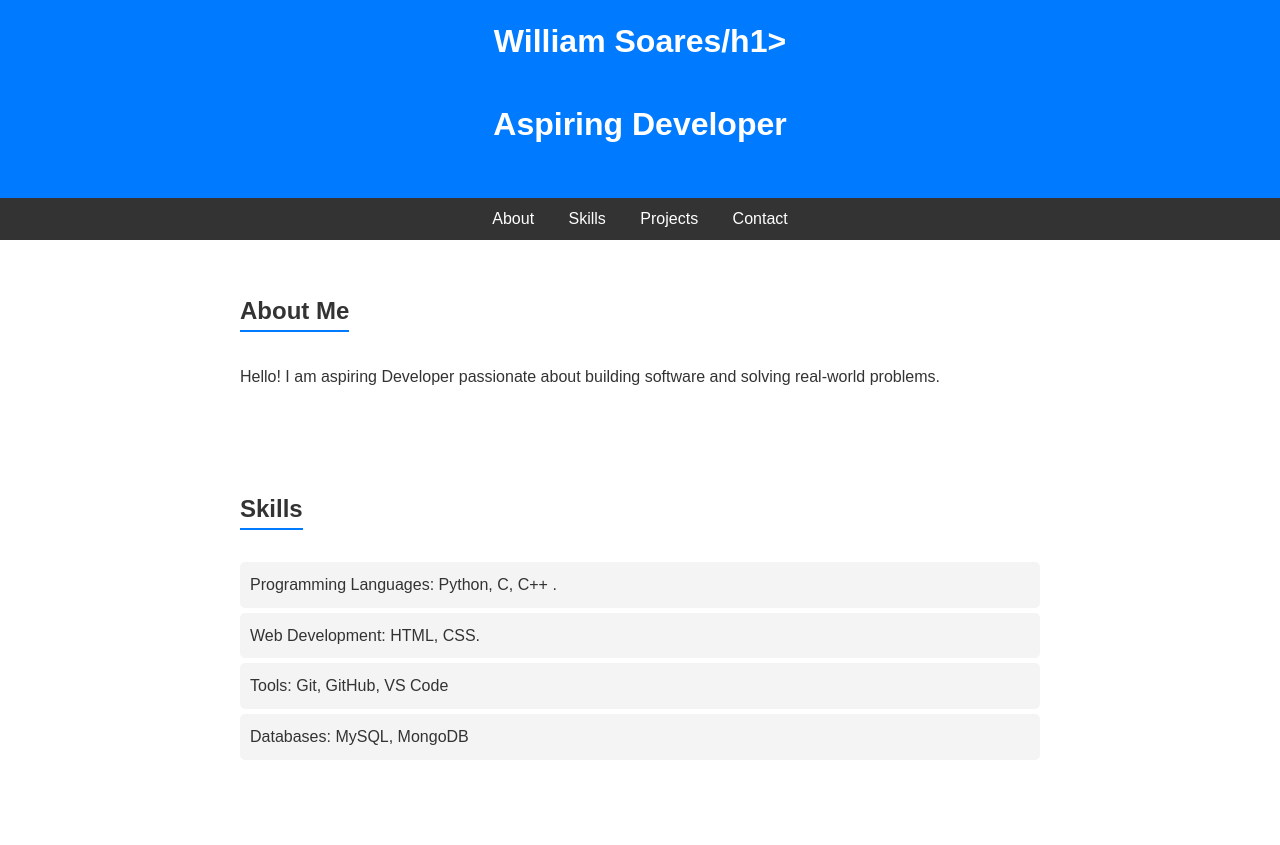
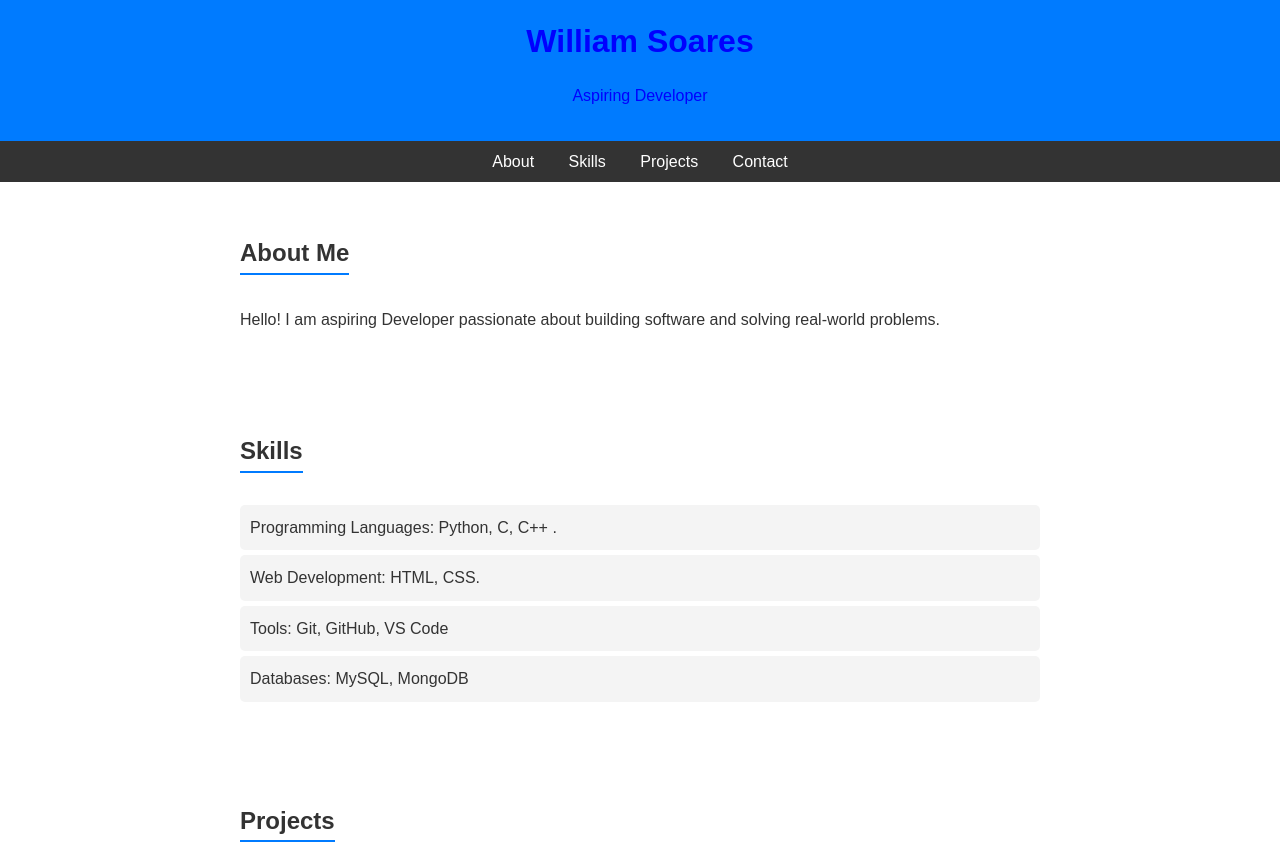
Before and after one commit to storugoj0/Portfolio, a plain HTML site: page index.html in a window 1280 px wide. Shown: the top 845 px of the page. Drawn offline with Linux system fonts and the light colour scheme.

Commit message:
Update index.html

```diff
--- a/index.html
+++ b/index.html
@@ -3,7 +3,7 @@
 <head>
     <meta charset="UTF-8">
     <meta name="viewport" content="width=device-width, initial-scale=1.0">
-    <title>Israt Jahan - Portfolio</title>
+    <title>William Soaresh- Portfolio</title>
     <style>
         body {
             font-family: Arial, sans-serif;
@@ -14,7 +14,7 @@
         }
         header {
             background: #007bff;
-            color: white;
+            color: blue;
             padding: 1rem 0;
             text-align: center;
         }
@@ -73,7 +73,7 @@
 </head>
 <body>
     <header>
-        <h1>William Soares/h1>
+        <h1>William Soares</h1>
         <p> Aspiring Developer</p>
     </header>
 
```
